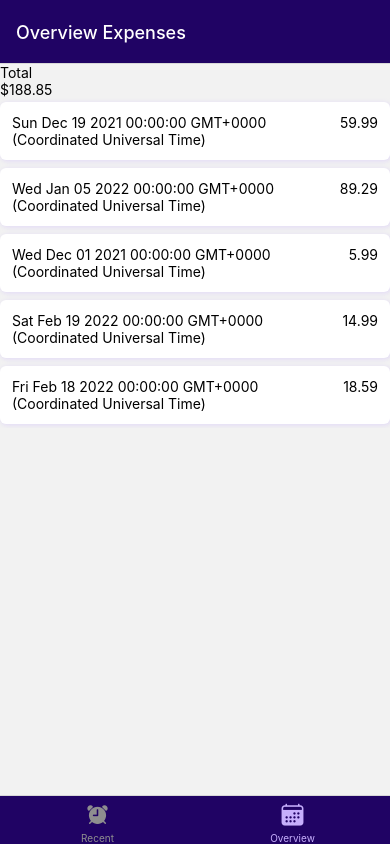
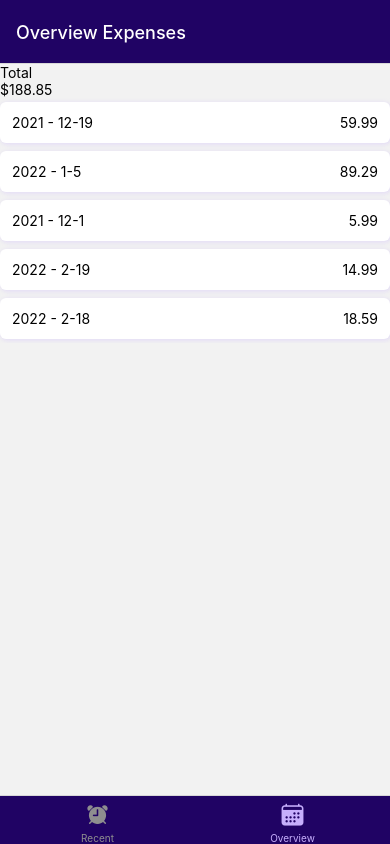
Before and after one commit to yuujitaka/expenses-app-study, a React Native app: screen /Overview in a window 390 px wide. Built offline with nearby package versions, Linux system fonts and the light colour scheme.

Commit message:
formatting date

```diff
--- a/App.js
+++ b/App.js
@@ -1,5 +1,4 @@
 import { StatusBar } from "expo-status-bar";
-import { StyleSheet } from "react-native";
 import { NavigationContainer } from "@react-navigation/native";
 import { createNativeStackNavigator } from "@react-navigation/native-stack";
 import { createBottomTabNavigator } from "@react-navigation/bottom-tabs";
@@ -66,12 +65,3 @@
     </>
   );
 }
-
-const styles = StyleSheet.create({
-  container: {
-    flex: 1,
-    backgroundColor: "#fff",
-    alignItems: "center",
-    justifyContent: "center",
-  },
-});
--- a/components/ExpensesOutput/List/Item/index.js
+++ b/components/ExpensesOutput/List/Item/index.js
@@ -1,13 +1,14 @@
 import { Pressable, View, Text, StyleSheet } from "react-native";
 
 import { theme } from "../../../../constants/theme";
+import { getFormattedDate } from "../../../../utils/date";
 
 const Item = ({ expense }) => {
   return (
     <Pressable>
       <View style={styles.itemContainer}>
-        <Text>{expense.date.toString()}</Text>
-        <Text>{expense.amount}</Text>
+        <Text>{getFormattedDate(expense.date)}</Text>
+        <Text>{expense.amount.toFixed(2)}</Text>
       </View>
     </Pressable>
   );
--- /dev/null
+++ b/utils/date.js
@@ -0,0 +1,3 @@
+export const getFormattedDate = (date) => {
+  return `${date.getFullYear()} - ${date.getMonth() + 1}-${date.getDate()} `;
+};
```
